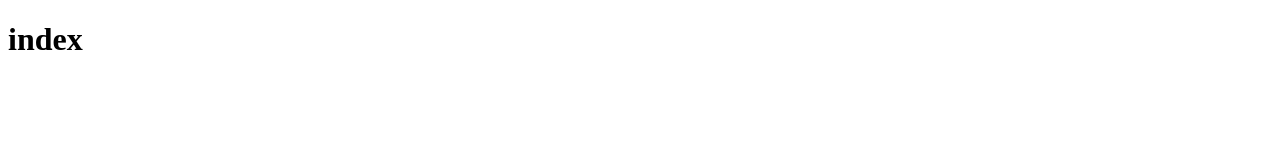
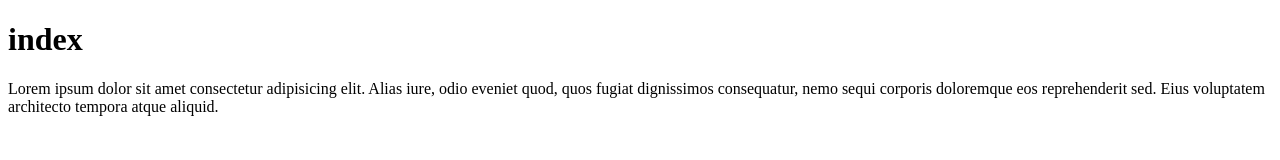
Before and after one commit to yrfah/kpd1023, a plain HTML site: page index.html in a window 1280 px wide. Drawn offline with Linux system fonts and the light colour scheme.

Commit message:
commit first file

```diff
--- a/index.html
+++ b/index.html
@@ -8,5 +8,6 @@
 </head>
 <body>
     <h1>index</h1>
+    <p>Lorem ipsum dolor sit amet consectetur adipisicing elit. Alias iure, odio eveniet quod, quos fugiat dignissimos consequatur, nemo sequi corporis doloremque eos reprehenderit sed. Eius voluptatem architecto tempora atque aliquid.</p>
 </body>
 </html>
```
